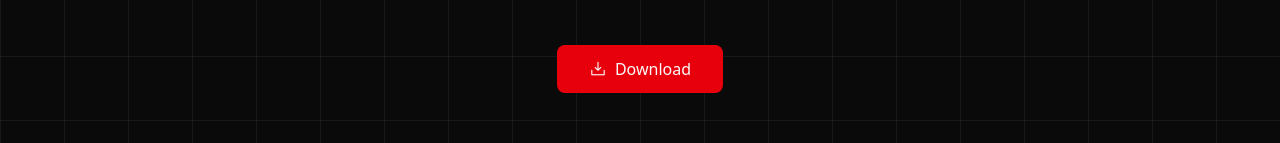
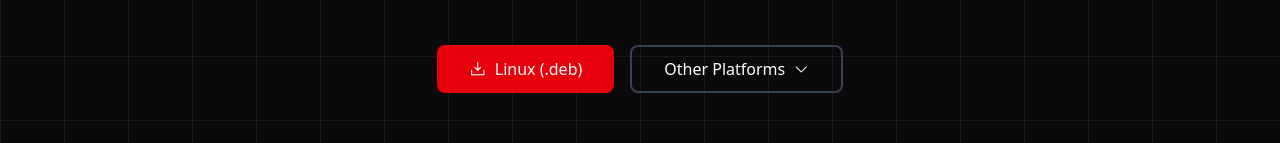
Before and after one commit to logandhillon/type-of-war, a website: page site/index.html in a window 1280 px wide. Shown: the part 520-663 px from the top of the page. Drawn offline with nearby package versions, Linux system fonts and the light colour scheme; files that its build step writes are made by us from their sources.

Commit message:
feat: download buttons for all platforms

```diff
--- a/site/app.js
+++ b/site/app.js
@@ -1,74 +1,75 @@
+const config = {
+  windows: {
+    label: "Windows (.exe)",
+    icon: "ph-fill ph-windows-logo",
+    href: "https://github.com/logandhillon/type-of-war/releases/latest"
+  },
+  mac: {
+    label: "macOS (.dmg)",
+    icon: "ph-fill ph-apple-logo",
+    href: "https://github.com/logandhillon/type-of-war/releases/latest"
+  },
+  linux: {
+    label: "Linux (.deb)",
+    icon: "ph-bold ph-linux-logo",
+    href: "https://github.com/logandhillon/type-of-war/releases/latest"
+  },
+  other: {
+    label: "Other",
+    icon: "ph ph-code",
+    href: "https://github.com/logandhillon/type-of-war/releases/latest"
+  }
+};
+
+function populateDownloadBtns() {
+  const platform = navigator.platform.toLowerCase();
+
+  let os = "windows";
+  if (platform.includes("mac")) os = "mac";
+  else if (platform.includes("linux")) os = "linux";
+
+  const primary = config[os];
+
+  const labelEl = document.getElementById("primary-label");
+  const iconEl = document.getElementById("primary-icon");
+  const linkEl = document.getElementById("primary-download");
+  const dropdown = document.getElementById("download-dropdown");
+
+  // primary button
+  labelEl.textContent = primary.label;
+  iconEl.className = "ph ph-download-simple text-lg";
+  linkEl.href = primary.href;
+  linkEl.setAttribute("target", "_blank")
+
+  // clear dropdown
+  dropdown.innerHTML = "";
+
+  // populate dropdown with non-primary platforms
+  Object.entries(config).forEach(([key, value]) => {
+    if (key === os) return;
+
+    const a = document.createElement("a");
+    a.href = value.href;
+    a.dataset.os = key;
+    a.className = "block px-4 py-2 text-sm text-white hover:bg-gray-900 flex items-center gap-2";
+    a.setAttribute("target", "_blank")
+
+    const icon = document.createElement("i");
+    icon.className = value.icon;
+
+    const text = document.createTextNode(value.label);
+
+    a.appendChild(icon);
+    a.appendChild(text);
+    dropdown.appendChild(a);
+  });
+}
+
 function onLoad() {
   document.getElementById("copyright").textContent =
     `© 2025-${new Date().getFullYear()} logandhillon.com. All rights reserved.`;
+
+  populateDownloadBtns();
 }
 
-// XXX: add this to add that dropdown for download platforms specifically; i like gh releases more so i wont use this atm
-// const config = {
-//   windows: {
-//     label: "Windows (.exe)",
-//     icon: "ph-fill ph-windows-logo",
-//     href: "https://github.com/logandhillon/type-of-war/releases/latest"
-//   },
-//   mac: {
-//     label: "macOS (.dmg)",
-//     icon: "ph-fill ph-apple-logo",
-//     href: "https://github.com/logandhillon/type-of-war/releases/latest"
-//   },
-//   linux: {
-//     label: "Linux (.deb)",
-//     icon: "ph-fill ph-linux-logo",
-//     href: "https://github.com/logandhillon/type-of-war/releases/latest"
-//   },
-//   other: {
-//     label: "Universal (.jar)",
-//     icon: "ph-fill ph-coffee",
-//     href: "https://github.com/logandhillon/type-of-war/releases/latest"
-//   }
-// };
-//
-// function populateDownloadBtns() {
-//   const platform = navigator.platform.toLowerCase();
-//
-//   let os = "windows";
-//   if (platform.includes("mac")) os = "mac";
-//   else if (platform.includes("linux")) os = "linux";
-//
-//   const primary = config[os];
-//
-//   const labelEl = document.getElementById("primary-label");
-//   const iconEl = document.getElementById("primary-icon");
-//   const linkEl = document.getElementById("primary-download");
-//   const dropdown = document.getElementById("download-dropdown");
-//
-//   // primary button
-//   labelEl.textContent = primary.label;
-//   iconEl.className = "ph ph-download-simple text-lg";
-//   linkEl.href = primary.href;
-//   linkEl.setAttribute("target", "_blank")
-//
-//   // clear dropdown
-//   dropdown.innerHTML = "";
-//
-//   // populate dropdown with non-primary platforms
-//   Object.entries(config).forEach(([key, value]) => {
-//     if (key === os) return;
-//
-//     const a = document.createElement("a");
-//     a.href = value.href;
-//     a.dataset.os = key;
-//     a.className = "block px-4 py-2 text-sm text-white hover:bg-gray-900 flex items-center gap-2";
-//     a.setAttribute("target", "_blank")
-//
-//     const icon = document.createElement("i");
-//     icon.className = value.icon;
-//
-//     const text = document.createTextNode(value.label);
-//
-//     a.appendChild(icon);
-//     a.appendChild(text);
-//     dropdown.appendChild(a);
-//   });
-// }
-
 document.addEventListener("DOMContentLoaded", onLoad);
--- a/site/index.html
+++ b/site/index.html
@@ -83,23 +83,22 @@
               <span id="primary-label">Download</span>
             </a>
 
-            <!-- uncomment this if I ever end up adding direct download links, I like gh releases more atm -->
-            <!--            <div class="relative">-->
-            <!--              <button-->
-            <!--                size="lg"-->
-            <!--                class="button gap-2 border-gray-700 bg-transparent px-8 text-base text-white hover:bg-gray-900 hover:text-white border-2 flex items-center"-->
-            <!--                onclick="document.getElementById('download-dropdown').classList.toggle('hidden')"-->
-            <!--              >-->
-            <!--                Other Platforms-->
-            <!--                <i class="ph ph-caret-down"></i>-->
-            <!--              </button>-->
+            <div class="relative">
+              <button
+                size="lg"
+                class="button gap-2 border-gray-700 bg-transparent px-8 text-base text-white hover:bg-gray-900 hover:text-white border-2 flex items-center"
+                onclick="document.getElementById('download-dropdown').classList.toggle('hidden')"
+              >
+                Other Platforms
+                <i class="ph ph-caret-down"></i>
+              </button>
 
-            <!--              <div id="download-dropdown"-->
-            <!--                   class="absolute z-10 mt-2 w-full rounded-md border border-gray-700 bg-[#0a0a0a] shadow-lg hidden"-->
-            <!--              >-->
-            <!--                &lt;!&ndash; filled by app.js &ndash;&gt;-->
-            <!--              </div>-->
-            <!--            </div>-->
+              <div id="download-dropdown"
+                   class="absolute z-10 mt-2 w-full rounded-md border border-gray-700 bg-[#0a0a0a] shadow-lg hidden"
+              >
+                <!-- filled by app.js -->
+              </div>
+            </div>
           </div>
 
           <p class="mt-6 text-sm text-gray-500">
```
